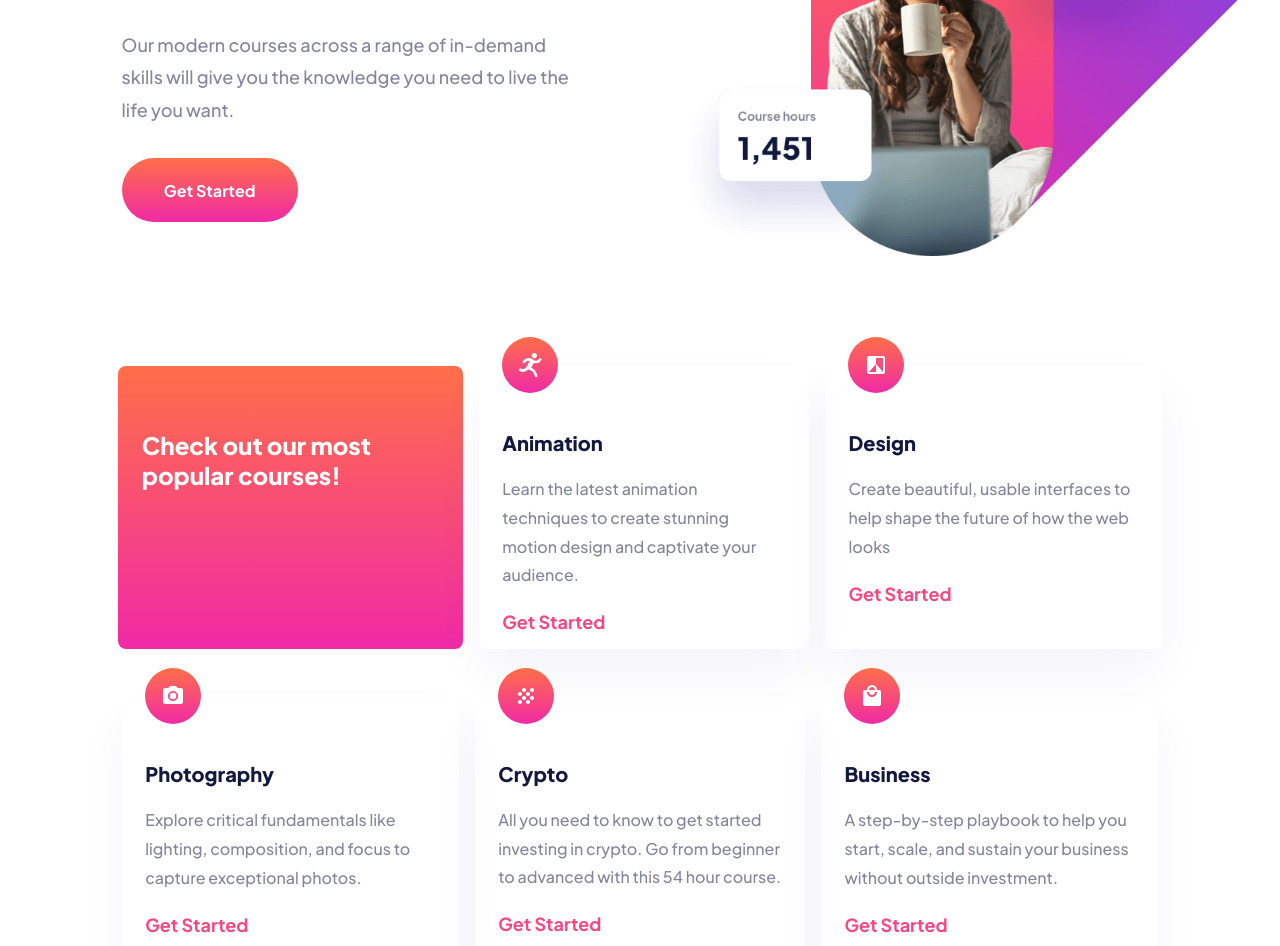
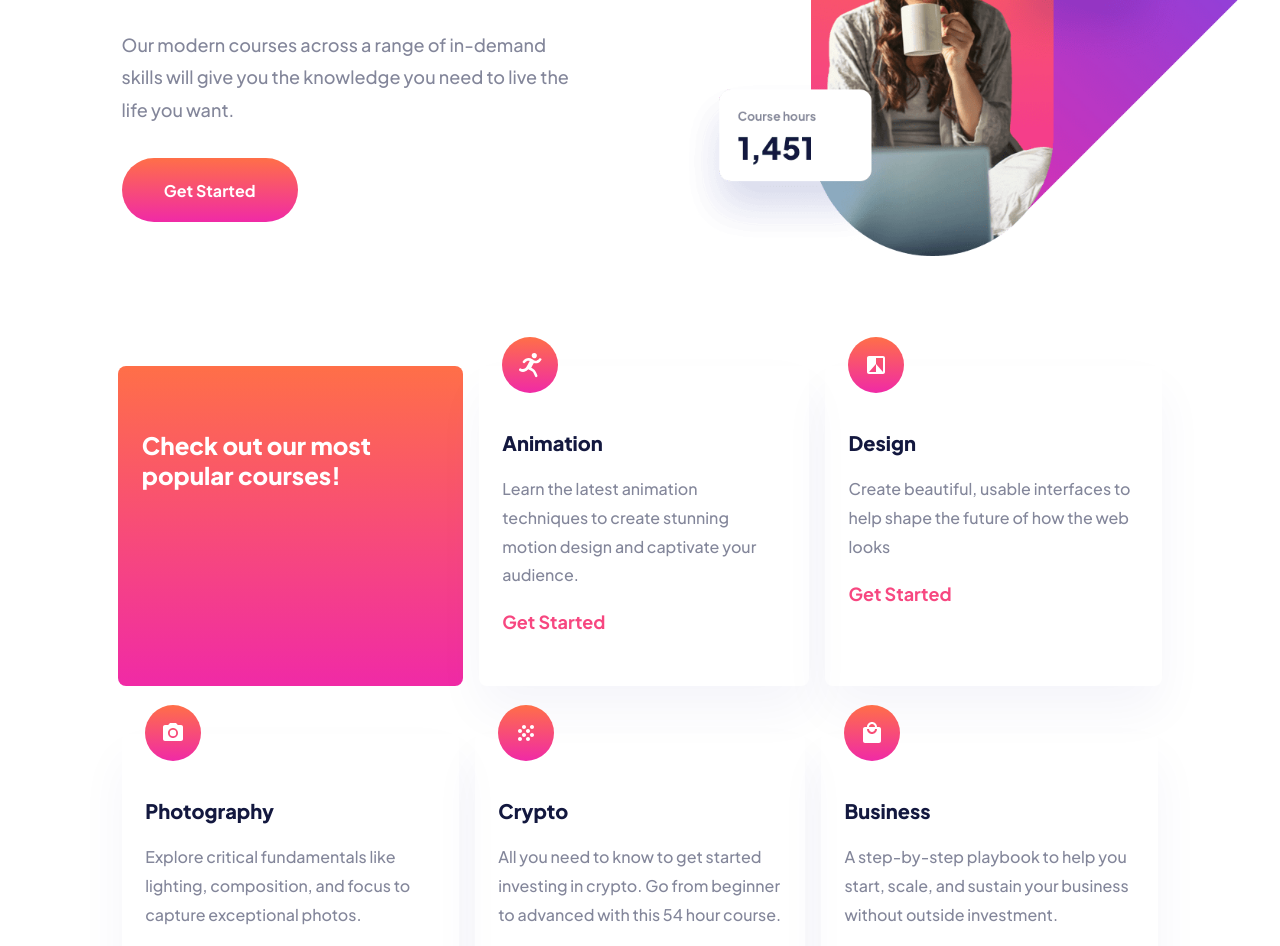
Before and after one commit to ClintonLAnton/skilled-e-learning-landing-page, a plain HTML site: page index.html in a window 1280 px wide. Shown: the part 327-1273 px from the top of the page. Drawn offline with Linux system fonts and the light colour scheme.

```diff
--- a/resources/index.css
+++ b/resources/index.css
@@ -111,7 +111,7 @@ h1 {
 }
 
 .courses {
-    height: 7.5rem;
+    height: 20rem;
     margin: 0 0 5% 0;
     color: #FFF;
     font-size: 1.5rem;
@@ -127,7 +127,7 @@ h1 {
 }
 
 .box {
-    height: 17.68rem;
+    height: 20rem;
     position: relative;
 }
 
@@ -136,7 +136,7 @@ h1 {
     0px 25px 50px
     rgba(6, 22, 141, 0.0442381);
     margin-top: 2rem;
-    height: 17.68rem;
+    height: 20rem;
     border-radius: .5rem;
     position: relative;
 }
@@ -311,7 +311,7 @@ h1 {
 
     .courses {
         margin: 3rem 0 0 0;
-        height: 17.68rem;
+        height: 20rem;
         width: 45%;
         align-items: revert;
     }
```
